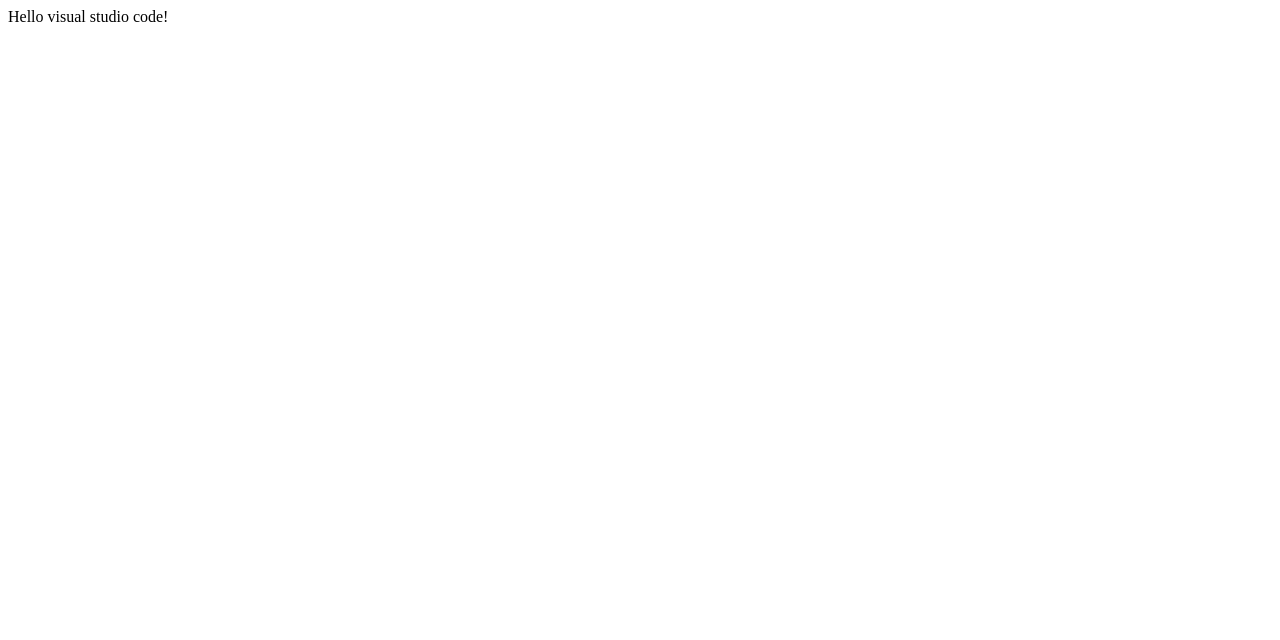
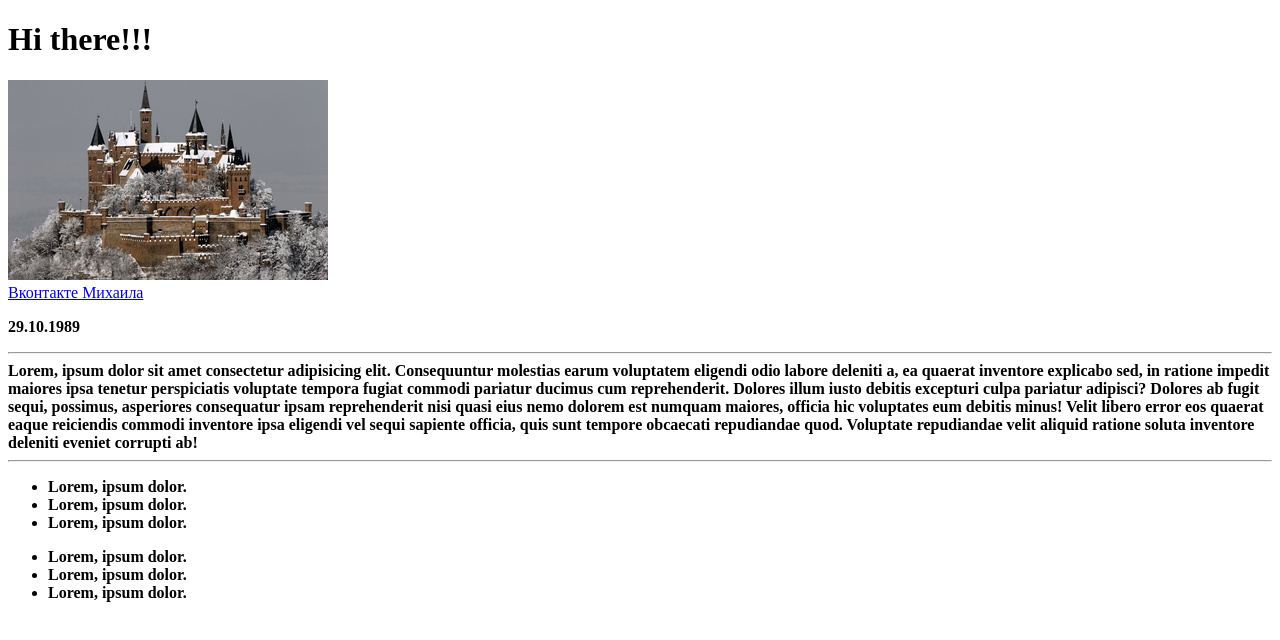
Before and after one commit to kuzmin1989/zencode, a plain HTML site: page index.html in a window 1280 px wide. Drawn offline with Linux system fonts and the light colour scheme.

Commit message:
6 lesson

```diff
--- a/index.html
+++ b/index.html
@@ -1 +1,53 @@
-Hello visual studio code!
+<!DOCTYPE html>
+<html lang="en">
+<head>
+    <meta charset="UTF-8">
+    <meta name="viewport" content="width=device-width, initial-scale=1.0">
+    <meta http-equiv="X-UA-Compatible" content="ie=edge">
+    <title>Document</title>
+</head>
+
+
+<body>
+    <div>
+         <h1>Hi there!!!</h1>
+
+
+        <img src="./15278.jpg" alt="">
+         </div>
+
+         <div>
+
+         <a href="https://vk.com/id30877796">Вконтакте Михаила</a>
+         <div>
+
+                <div>
+
+                        <div>
+
+
+                            <p>
+                            <b> 29.10.1989</span>
+                                <hr>
+                                <b>Lorem, ipsum dolor sit amet consectetur adipisicing elit. Consequuntur molestias earum voluptatem eligendi odio labore deleniti a, ea quaerat inventore explicabo sed, in ratione impedit maiores ipsa tenetur perspiciatis voluptate tempora fugiat commodi pariatur ducimus cum reprehenderit. Dolores illum iusto debitis excepturi culpa pariatur adipisci? Dolores ab fugit sequi, possimus, asperiores consequatur ipsam reprehenderit nisi quasi eius nemo dolorem est numquam maiores, officia hic voluptates eum debitis minus! Velit libero error eos quaerat eaque reiciendis commodi inventore ipsa eligendi vel sequi sapiente officia, quis sunt tempore obcaecati repudiandae quod. Voluptate repudiandae velit aliquid ratione soluta inventore deleniti eveniet corrupti ab!</b>
+                                <hr>
+                            <p>
+
+
+                            <ul>
+                                <li>Lorem, ipsum dolor.</li>
+                                <li>Lorem, ipsum dolor.</li>
+                                <li>Lorem, ipsum dolor.</li>
+                            </ul>
+
+
+                            <ul>
+                                 <li>Lorem, ipsum dolor.</li>
+                                 <li>Lorem, ipsum dolor.</li>
+                                 <li>Lorem, ipsum dolor.</li>
+
+
+
+                            </ul>
+</body
+</html>
```
Also changed, not shown: 15278.jpg (added), index.html.txt (deleted), s-chevrolet-camaro-car-r74VWlhARl-1121221.jpg (added), shevrole-ss-klassika-krasnaya.jpg (added).
